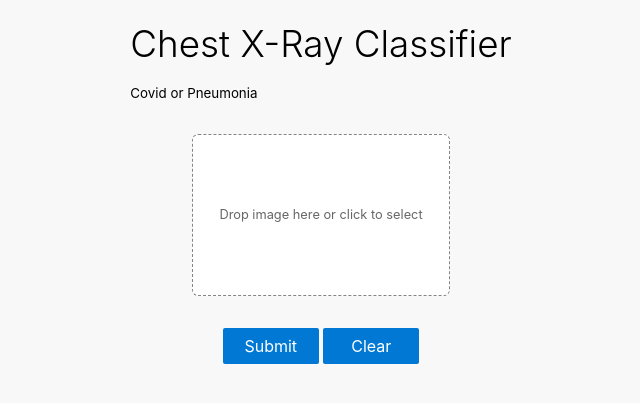
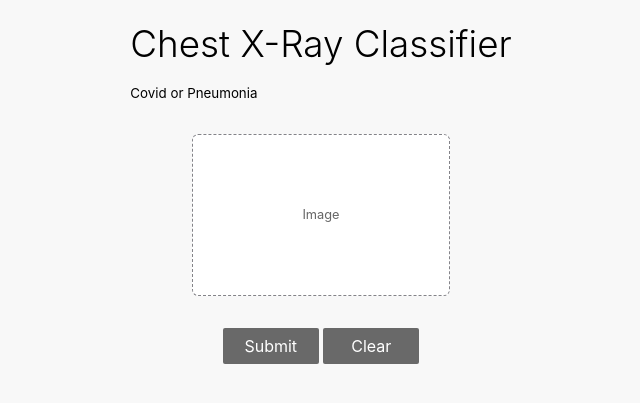
Before and after one commit to brentthayer1/capstone3, a Flask app: page / in a window 1280 px wide. Shown: the top 403 px of the page, without its empty margins (319-959 px from the left). Run offline with Flask 2, Linux system fonts and the light colour scheme.

Commit message:
work on app

```diff
--- a/cov_pneum_app/app.py
+++ b/cov_pneum_app/app.py
@@ -1,95 +1,53 @@
 import os
 import sys
-
-
 from flask import Flask, redirect, url_for, request, render_template, Response, jsonify, redirect
 from werkzeug.utils import secure_filename
 from gevent.pywsgi import WSGIServer
-
 import tensorflow as tf
 from tensorflow import keras
-
-from tensorflow.keras.applications.imagenet_utils import preprocess_input, decode_predictions
 from tensorflow.keras.models import load_model
-from tensorflow.keras.preprocessing import image
-
-
+from tensorflow.keras.preprocessing.image import img_to_array, load_img
 import numpy as np
 from util import base64_to_pil
 
-
 app = Flask(__name__)
 
-MODEL_PATH = 'models/cov_pneum_9_6.h5'
+MODEL_PATH = 'models/cov_pneum_final2.h5'
 model = load_model(MODEL_PATH)
 
 print('Model loaded. Start serving...')
 
+def model_predict(img, model):
+    # image = load_img(img,color_mode='grayscale', target_size=(300,300))
+    # img = img.resize((300, 300))
+    class_dict = {0 : 'COVID-19',
+                        1 : 'Normal',
+                        2 : 'Pneumonia'}
 
-def model_predict(img, model):
-    img = img.resize((300, 300))
-    input_arr = image.img_to_array(image)
-    # input_arr = np.array([input_arr])
+    input_arr = img_to_array(img)
+    input_arr = np.array([input_arr])
     input_arr = input_arr / 255
+    input_arr = np.expand_dims(input_arr, axis=0)
     probs = model.predict(input_arr)
-    return probs
-    # img = img.resize((300, 300))
-
-    # # Preprocessing the image
-    # x = image.img_to_array(img)
-    # # x = np.true_divide(x, 255)
-    # x = np.expand_dims(x, axis=0)
-
-    # # Be careful how your trained model deals with the input
-    # # otherwise, it won't make correct prediction!
-    # # x = preprocess_input(x, mode='tf')
-
-    # probs = model.predict(x)
-    # return probs
-
+    pred_class = np.argmax(probs)
+    pred_class = class_dict[pred_class]
+    return pred_class
 
 @app.route('/', methods=['GET'])
 def index():
-    # Main page
     return render_template('index.html')
-
 
 @app.route('/predict', methods=['GET', 'POST'])
 def predict():
-
     if request.method == 'POST':
-        # Get the image from post request
         img = base64_to_pil(request.json)
-
-        # Save the image to ./uploads
-        # img.save("./uploads/image.png")
-
-        # Make prediction
-        preds = model_predict(img, model)
-
-        # Process your result for human
-        # pred_proba = "{:.3f}".format(np.amax(preds))    # Max probability
-        # pred_class = decode_predictions(preds, top=1)   # ImageNet Decode
-
-        # result = str(pred_class[0][0][1])               # Convert to string
-        # result = result.replace('_', ' ').capitalize()
-        pred_class = np.argmax(preds)
-
-        class_dict = {0 : 'COVID-19',
-              1 : 'Normal',
-              2 : 'Pneumonia'}
-
-        result = class_dict[pred_class]
-
-        # Serialize the result, you can add additional fields
-        # return jsonify(result=result)#, probability=pred_proba)
-        return result
+        pred = model_predict(img, model)
+        return jsonify(result=pred)
+        # return pred
     return None
 
+if __name__ == '__main__':
+    # app.run(port=5000, threaded=False)
 
-if __name__ == '__main__':
-    # app.run(port=5002, threaded=False)
-
-    # Serve the app with gevent
     http_server = WSGIServer(('0.0.0.0', 5000), app)
     http_server.serve_forever()
--- a/cov_pneum_app/requirements.txt
+++ b/cov_pneum_app/requirements.txt
@@ -4,5 +4,4 @@ h5py==2.10.0
 numpy==1.17.0
 Pillow==6.1.0
 tensorflow==2.3
-keras==2.4
 Werkzeug==0.16.0
--- a/cov_pneum_app/static/main.css
+++ b/cov_pneum_app/static/main.css
@@ -14,7 +14,7 @@ body {
     text-decoration: none;
     outline: none;
     color: #ffffff;
-    background-color: rgb(0, 120, 212);
+    background-color: rgb(105, 105, 105);
     padding: 0.5rem 1.2rem;
     border-radius: 2px;
     font-size: 1rem;
@@ -22,7 +22,7 @@ body {
   }
 
   .button:hover {
-    background-color: rgb(16, 110, 190);
+    background-color: rgb(66, 66, 66);
   }
 
   .button.disabled {
@@ -78,7 +78,7 @@ body {
   .upload-box.dragover {
     /* background-color: grey; */
     color: #eeeeee;
-    border: 0.1rem solid rgb(0, 120, 212);
+    border: 0.1rem solid rgb(150, 150, 150);
     box-shadow: inset 0 0 0 0.1rem rgb(0, 120, 212);
   }
 
--- a/cov_pneum_app/templates/index.html
+++ b/cov_pneum_app/templates/index.html
@@ -11,7 +11,7 @@
   <div class="panel">
     <input id="file-upload" class="hidden" type="file" accept="image/x-png,image/gif,image/jpeg" />
     <label for="file-upload" id="file-drag" class="upload-box">
-      <div id="upload-caption">Drop image here or click to select</div>
+      <div id="upload-caption">Image</div>
       <img id="image-preview" class="hidden" />
     </label>
   </div>
```
Also changed, not shown: cov_pneum_app/util.py (+4 -11 lines), 2 other files.
